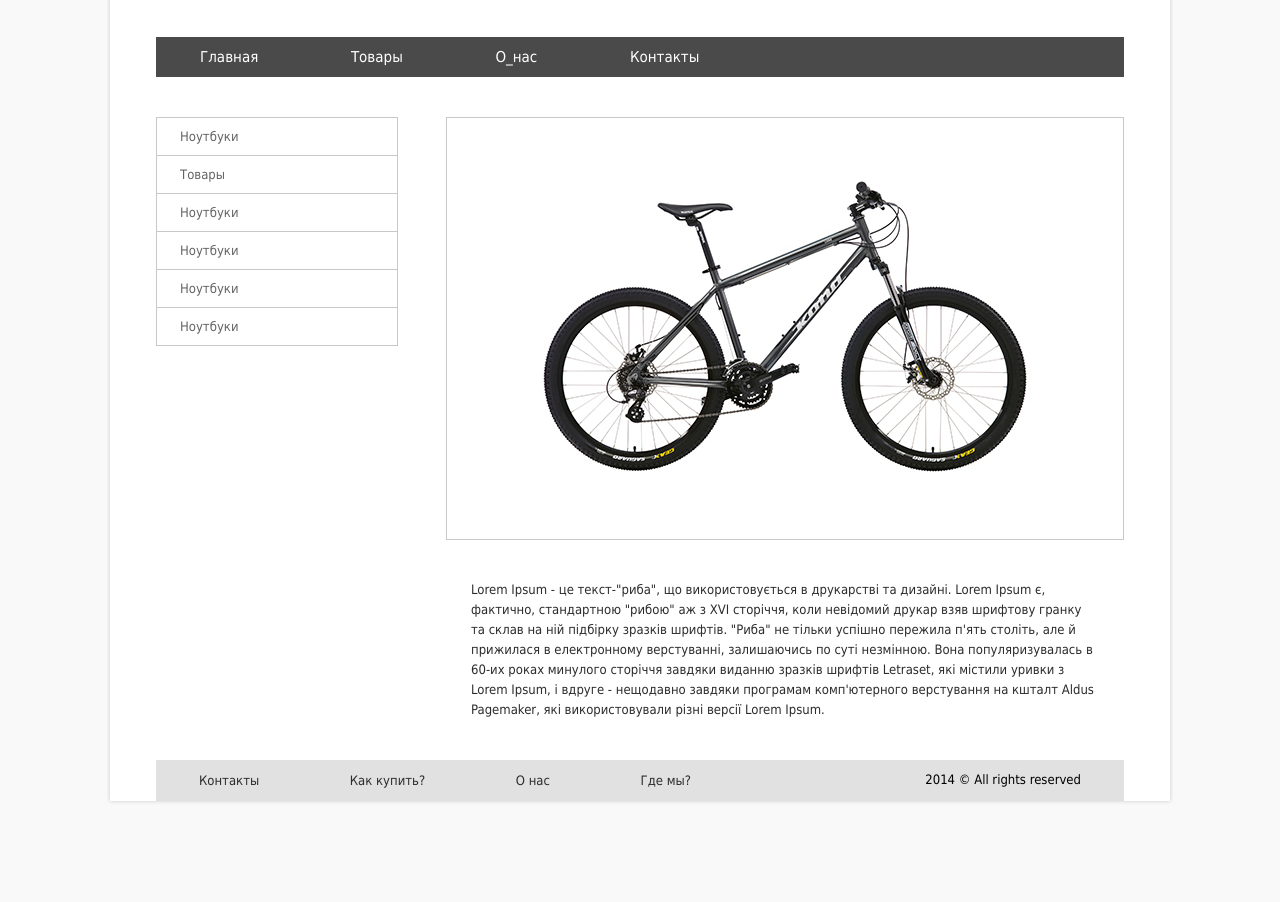
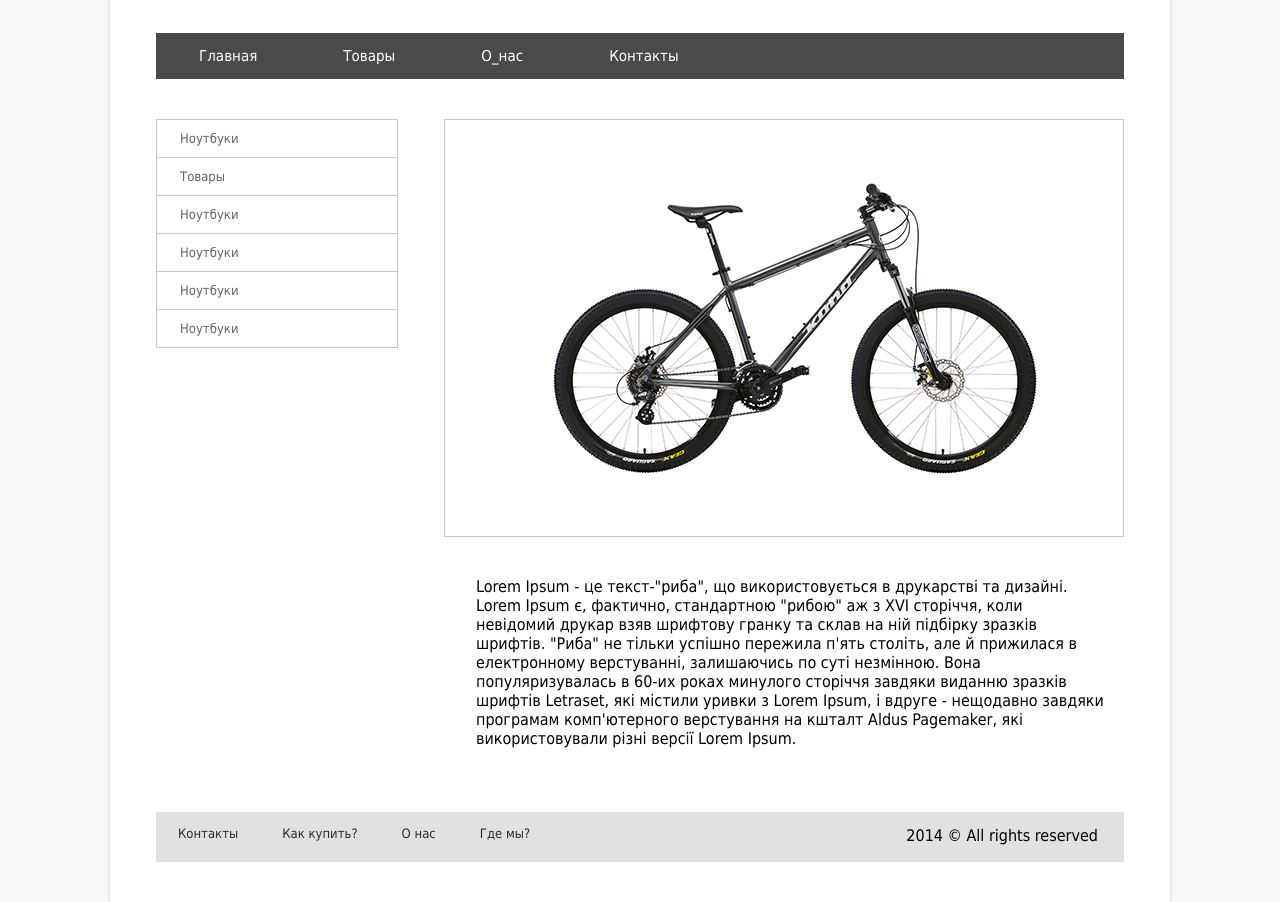
Before and after one commit to EgorZima/Hom-work, a plain HTML site: page Byke/index.html in a window 1280 px wide. Shown: the part 101-1003 px from the top of the page. Before the commit the page ends 942 px from the top, so only its background shows below. Drawn offline with Linux system fonts and the light colour scheme.

Commit message:
Edited work 'Byke'

```diff
--- a/Byke/css/main.css
+++ b/Byke/css/main.css
@@ -1,7 +1,8 @@
 *{
 	padding: 0;
 	margin: 0;
-
+	list-style: none;
+	text-decoration: none;
 }
 body{
 	background: #f9f9f9;
@@ -11,122 +12,122 @@ body{
 	width: 968px;
 	margin: 0 auto;
 	background: #fff;
-	padding:0  46px;
+	padding-left:   46px;
+	padding-right: 46px;
 	box-shadow: 0 0 4px 0 #c8c8c8;
+	padding-bottom: 40px;
 }
+.clearfix{
+ 	display: block;
+ 	content: '';
+ 	clear: both;
+ }
 .header{
     padding-top: 50px;
-
+    padding-bottom: 40px;
 }
-
-
+.logo {
+	display: block;
+	margin-bottom: 40px;
+}
 .menu{
 	background: #4b4a4a;
-	margin-top: 40px;
-
+	font-size: 0;
 }
 .menu li{
 	display: inline-block;
-	list-style: none;
-
 }
 .menu a{
 	display: block;
-	line-height: 40px;
 	font-size: 15px;
 	color:#fff;
-	text-decoration: none;
-	padding: 0 43px;
+	padding: 14px 42px;
 	border-left: 1px solid transparent;
 	border-right: 1px solid transparent;
-
+	transition: 0.2s all;
 }
 .menu a:hover{
     background: #323232;
     border-left: 1px solid #838383;
     border-right: 1px solid #838383;
- }
-
+    transition: 0.2s all;
+}
 
 .content{
- 	padding-top:40px;
- 	overflow: hidden;
-
-
+    display: inline-block;
+    margin-bottom: 60px;
  }
-
 .sitebar{
  	width: 240px;
  	border:1px solid #c8c8c8;
  	float: left;
-
-
- }
+ 	font-size: 0;
+}
 .bar-menu li{
- 	list-style: none;
- 	border-top: 1px solid #c8c8c8;
-
+    border-top: 1px solid #c8c8c8;
  }
 .bar-menu a{
     display: block;
     padding-left: 23px;
-    line-height: 37px;
+    padding-top: 11px;
+    padding-bottom: 11px;
     color:#656363;
-    text-decoration: none;
     transition:0.3s all;
     font-size: 13px;
 }
-
 .bar-menu li:first-child{
  	border:none;
  }
-
 .bar-menu a:hover{
- 	padding-left: 35px;
+ 	padding-left: 36px;
  	background:#f9f9f9;
  	color: #2c2c2c;
  	transition:0.3s all;
  }
-
  .product{
  	float: right;
  	width:678px;
-
+ 	border:1px solid #c8c8c8;
+ 	margin-bottom: 40px;
 }
 .product-image {
-	border:1px solid #c8c8c8;
-	text-align: center;
+	padding-left: 100px;
 	padding-top: 55px;
-	padding-bottom: 55px;
-	margin-bottom: 40px;
+	margin-bottom: 50px;
+}
+.fish-text{
+	float: right;
+ 	width:628px;
+ 	padding-right: 20px;
 }
 
-p{
-	padding-left: 25px;
-	padding-right: 25px;
-	font-size: 13px;
-	color:#2c2c2c;
-	line-height: 20px;
-
+.footer{
+	background: #e1e1e1;
+	width: 100%;
+	height:50px;
 }
 .footer-menu{
-	background: #e1e1e1;
-	margin:40px 0;
+    float: left;
+    font-size: 0;
 }
 .footer-menu li{
-	line-height: 40px;
 	display: inline-block;
-	list-style: none;
-
 }
 .footer-menu a{
+	display: block;
 	color: #2c2c2c;
-	text-decoration: none;
-	padding: 0 43px;
+	padding-left: 22px;
+	padding-right: 22px;
+	padding-bottom: 18px;
+	padding-top: 14px;
 	font-size: 13px;
 }
-.footer-menu li:last-child{
-	float: right;
-	padding: 0 43px;
-	font-size: 13px;
+.footer-menu a:hover{
+	background: #ccc;
+	transition: 0.2s all;
 }
+.right{
+	float:right;
+	padding-top: 14px;
+	padding-right: 26px;
+}
--- a/Byke/index.html
+++ b/Byke/index.html
@@ -9,15 +9,12 @@
 
 
    <div class="wrapper">
- <!-- <p>денис</p> -->
 
        <div class="header">
 
-  <h1>
-  	<a href="#">
+          <a href="#" class="logo">
         	  <img src="img/logo.png" alt="logo">
           </a>
-  </h1>
 
           <ul class="menu">
             <li><a href="">Главная</a></li>
@@ -29,7 +26,7 @@
       </div>
 
 
-<div class="content">
+     <div class="content ">
         <div class="sitebar">
            <ul class="bar-menu">
               <li><a href="">Ноутбуки</a></li>
@@ -41,34 +38,31 @@
            </ul>
         </div>
 
-   <div class="product">
+        <div class="product ">
            <div class="product-image">
-         <img src="img/bike.png" alt="product-bike" >
+              <img src="img/byke.jpg" alt="product-bike" >
+           </div>
        </div>
 
+      <div class="fish-text">
            <p>Lorem Ipsum - це текст-"риба", що використовується в друкарстві та дизайні. Lorem Ipsum є, фактично, стандартною "рибою" аж з XVI сторіччя, коли невідомий друкар взяв шрифтову гранку та склав на ній підбірку зразків шрифтів. "Риба" не тільки успішно пережила п'ять століть, але й прижилася в електронному верстуванні, залишаючись по суті незмінною. Вона популяризувалась в 60-их роках минулого сторіччя завдяки виданню зразків шрифтів Letraset, які містили уривки з Lorem Ipsum, і вдруге - нещодавно завдяки програмам комп'ютерного верстування на кшталт Aldus Pagemaker, які використовували різні версії Lorem Ipsum.</p>
+       </div>
      </div>
 
 
 
-   </div>
-
-
-
-<div class="footer">
-
-
+     <div class="footer clearfix">
 
           <ul class="footer-menu">
               <li><a href="">Контакты</a></li>
               <li><a href="">Как купить?</a></li>
               <li><a href="">О нас</a></li>
               <li><a href="">Где мы?</a></li>
-    <li>2014 © All rights reserved</li>
+
          </ul>
 
+         <p class="right">2014 © All rights reserved</p>
     </div>
-
 
 </div>
 
```
Also changed, not shown: Byke/img/byke.jpg (added), 2 other files. Lines whose indentation alone changed are shown as unchanged.
